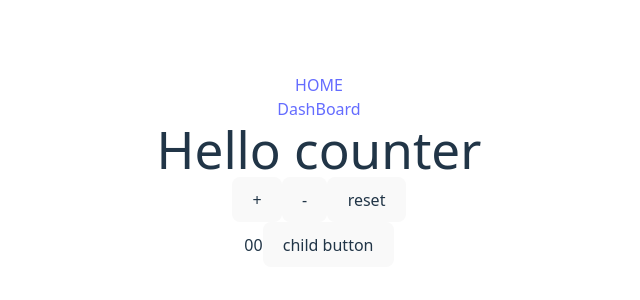
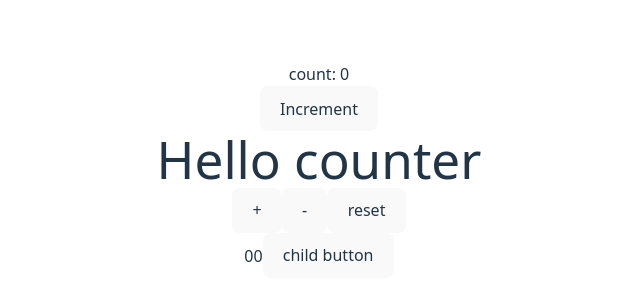
Before and after one commit to gayathrislatrainer23-bot/React-5-7, a React (Vite) app in the folder learn-react/: page /admin in a window 1280 px wide. Shown: the part 230-530 px from the top of the page, without its empty margins (321-961 px from the left). Built offline with nearby package versions, Linux system fonts and the light colour scheme.

Commit message:
1/10/2026

```diff
--- a/learn-react/package.json
+++ b/learn-react/package.json
@@ -14,6 +14,7 @@
     "@emotion/styled": "^11.14.1",
     "@mui/icons-material": "^7.3.6",
     "@mui/material": "^7.3.6",
+    "@reduxjs/toolkit": "^2.11.2",
     "@tailwindcss/vite": "^4.1.18",
     "react": "^19.2.0",
     "react-dom": "^19.2.0",
--- a/learn-react/src/App.jsx
+++ b/learn-react/src/App.jsx
@@ -1,7 +1,7 @@
 
 import './App.css'
 import BackgroundChanger from './components/BackgroundChanger'
-import Counter from  './components/counter/Counter'
+// import Counter from  './components/counter/Counter'
 import Fruits from './components/Fruits'
 import Login from './components/Login'
 import LoginForm from './components/LoginForm'
@@ -14,26 +14,27 @@
 import NoteFound from './pages/NotFound'
 import MaterialUI from './components/MaterialUI'
 import Tailwindcss from './components/Tailwindcss'
+import Counter from './components/Counter'
 
 function App() {
   let mark = 35
   let arr = [2,4,5,'jgh']
   return (
     <>
-
+    <Counter/>
 <BrowserRouter>
-<nav>
+{/* <nav>
 <Link to= {'/home'}>HOME</Link>
 <br />
 <Link to= {'/admin'}>DashBoard</Link>
-</nav>
+</nav> */}
 <Routes>
   <Route path="/home"  element= {<Home/>} />
   <Route path="/materialUI"  element= {<MaterialUI/>} />
   <Route path="/admin"  element= {<AdminDashboard/>} />
   <Route path="/login"  element= {<LoginForm/>} />
   <Route path="/effect"  element= {<Effect/>} />
-  <Route path="/Counter"  element= {<Counter/>} />
+  {/* <Route path="/Counter"  element= {<Counter/>} /> */}
   <Route path="/tail"  element= {<Tailwindcss/>} />
   <Route path="/*"  element= {<NoteFound/>} />
 </Routes>
--- /dev/null
+++ b/learn-react/src/components/Counter.jsx
@@ -0,0 +1,20 @@
+import { useDispatch, useSelector } from "react-redux";
+import { increment } from "../redux/counterSlice";
+
+
+const Counter = ()=>{
+const count = useSelector((state)=>state.counter.value)
+const dispatch =useDispatch()
+    const handleIncrement =()=>{
+     dispatch(increment())
+    }
+return(
+    <div className="counter">
+        <p>count: {count}</p>
+        <button onClick={handleIncrement}>Increment</button>
+        {/* <button onClick={}>Decrement</button> */}
+        {/* <button onClick={}>Reset</button> */}
+    </div>
+)
+}
+export default Counter;
--- a/learn-react/src/components/LoginForm.jsx
+++ b/learn-react/src/components/LoginForm.jsx
@@ -1,14 +1,22 @@
 import { useState } from "react"
+
 import {useNavigate} from 'react-router-dom'
 const LoginForm = ()=>{
     const [email, setEmail] = useState('')
+    // const [status, setStatus] = useState(false)
 const navigate = useNavigate()
+
     const handleSubmit = (e)=>{
         e.preventDefault()
+status= true;
+        // console.log(e)
+        //   console.log(e.target.elements.email.value)
+        // data send to db
+        // res success
+if(status){
 
-        console.log(e)
-          console.log(e.target.elements.email.value)
-          navigate('/home')
+    navigate('/home')
+}
 //  alert(email)
     }
 const handleEmailChange = (e)=>{
--- a/learn-react/src/main.jsx
+++ b/learn-react/src/main.jsx
@@ -3,11 +3,15 @@
 import './index.css'
 import App from './App.jsx'
 import Login from './components/Login.jsx'
+import store from './redux/store.js'
+import { Provider } from 'react-redux'
 
 createRoot(document.getElementById('root')).render(
   // <StrictMode>
+  <Provider store={store}>
+    <App />
+  </Provider>,
 
-    <App />
 
   // </StrictMode>,
 )
--- /dev/null
+++ b/learn-react/src/redux/counterSlice.js
@@ -0,0 +1,24 @@
+// counterSlice
+
+import { createSlice } from '@reduxjs/toolkit'
+
+export const counterSlice = createSlice({
+  name: 'counter',
+  initialState: {
+    value: 0,
+  },
+  reducers: {
+    increment: (state) => {
+      state.value += 1
+    },
+    decrement: (state) => {
+      state.value -= 1
+    }
+
+  },
+})
+
+// Action creators are generated for each case reducer function
+export const { increment, decrement,  } = counterSlice.actions
+
+export default counterSlice.reducer
--- /dev/null
+++ b/learn-react/src/redux/store.js
@@ -0,0 +1,8 @@
+import { configureStore } from "@reduxjs/toolkit";
+import counterReducer from "./counterSlice"
+const store = configureStore({
+reducer :{
+    counter : counterReducer,
+}
+})
+export default store;
```
Also changed, not shown: 1 other file (tests, documents, lock files or other folders).
